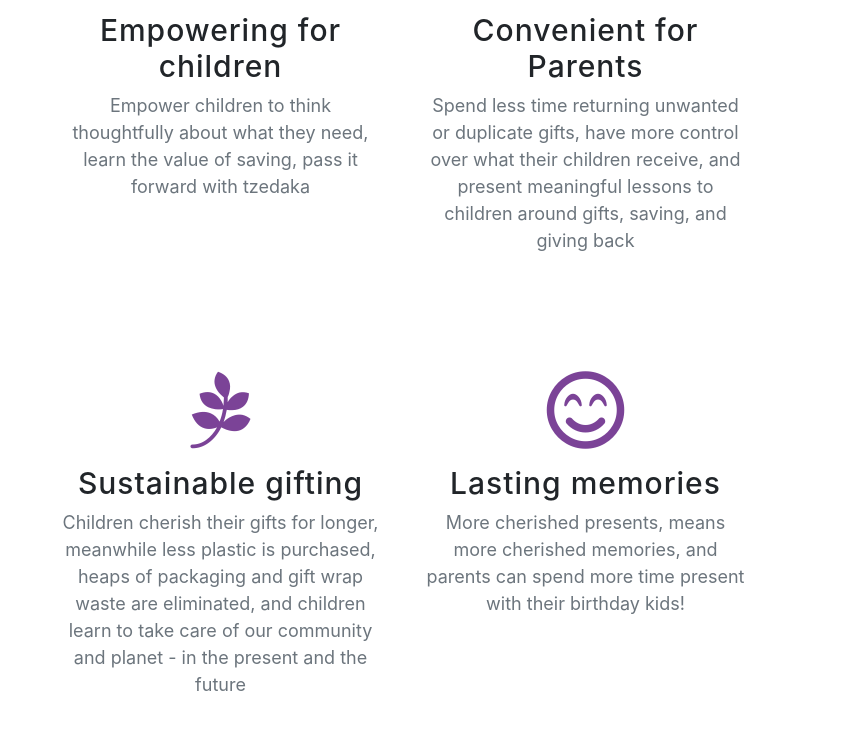
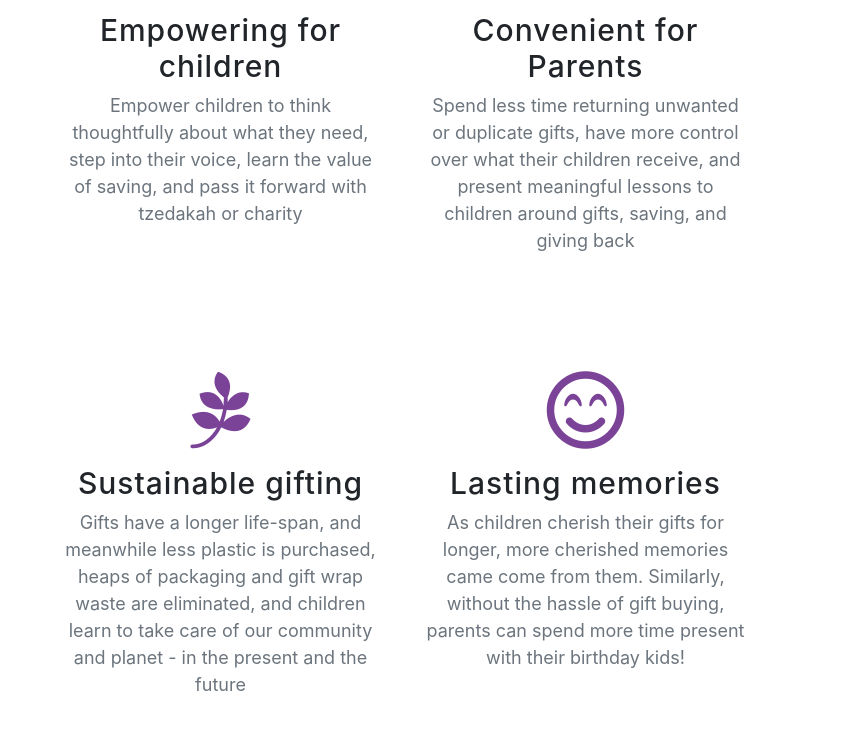
Before and after one commit to dalkat/presently.github.io, a website with bundled scripts: page index.html in a window 1280 px wide. Shown: the part 1821-2569 px from the top of the page, 427-1280 px from the left. Built offline with nearby package versions, Linux system fonts and the light colour scheme; a web font is replaced by a local one.

Commit message:
content tweaks

```diff
--- a/index.html
+++ b/index.html
@@ -134,7 +134,7 @@
                   <div class="feature-item">
                     <i class="icon-present text-primary"></i>
                     <h3>Empowering for children</h3>
-                    <p class="text-muted">Empower children to think thoughtfully about what they need, learn the value of saving, pass it forward with tzedaka</p>
+                    <p class="text-muted">Empower children to think thoughtfully about what they need, step into their voice, learn the value of saving, and pass it forward with tzedakah or charity</p>
                   </div>
                 </div>
                 <div class="col-lg-6">
@@ -150,14 +150,14 @@
                   <div class="feature-item">
                     <i class="fab fa-pagelines text-primary"></i>
                     <h3>Sustainable gifting</h3>
-                    <p class="text-muted">Children cherish their gifts for longer, meanwhile less plastic is purchased, heaps of packaging and gift wrap waste are eliminated, and children learn to take care of our community and planet - in the present and the future</p>
+                    <p class="text-muted">Gifts have a longer life-span, and meanwhile less plastic is purchased, heaps of packaging and gift wrap waste are eliminated, and children learn to take care of our community and planet - in the present and the future</p>
                   </div>
                 </div>
                 <div class="col-lg-6">
                   <div class="feature-item">
                     <i class="far fa-smile-beam text-primary"></i>
                     <h3>Lasting memories</h3>
-                    <p class="text-muted">More cherished presents, means more cherished memories, and parents can spend more time present with their birthday kids! </p>
+                    <p class="text-muted">As children cherish their gifts for longer, more cherished memories came come from them.  Similarly, without the hassle of gift buying, parents can spend more time present with their birthday kids! </p>
                   </div>
                 </div>
               </div>
```
